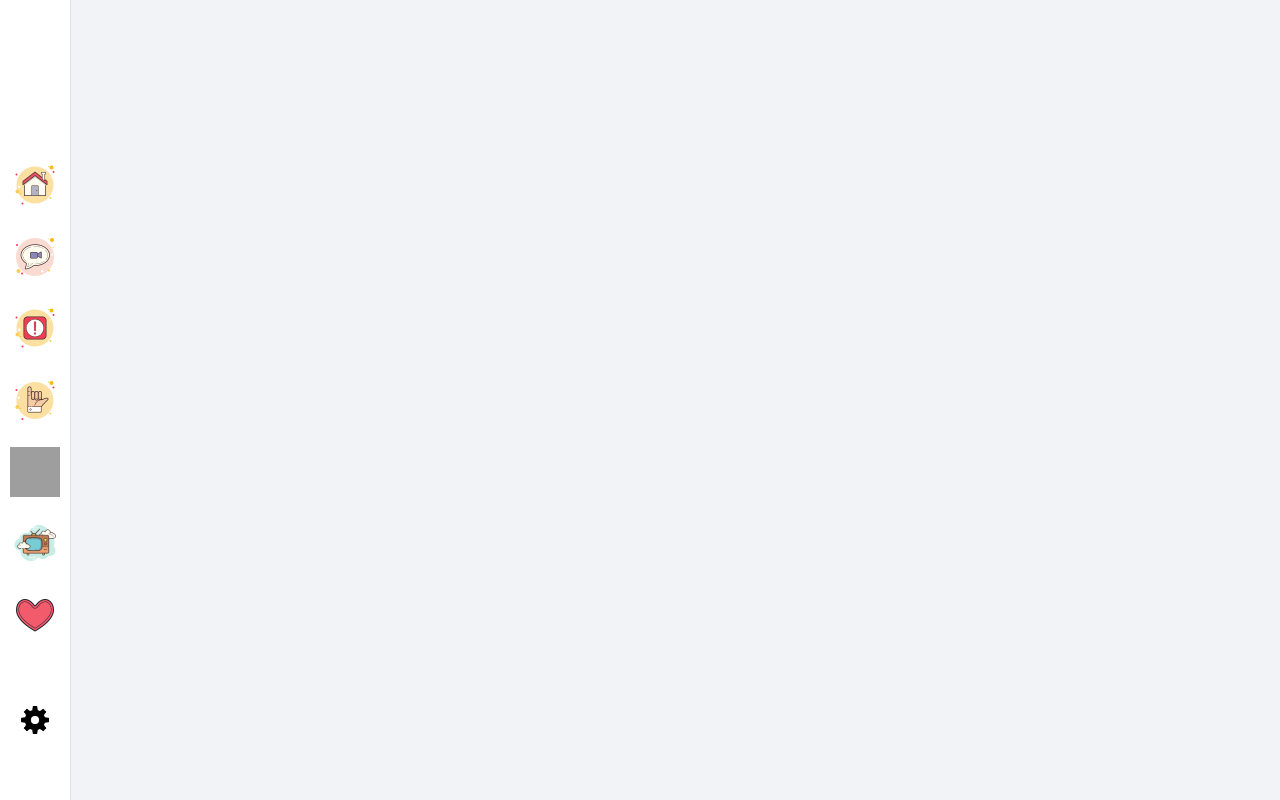
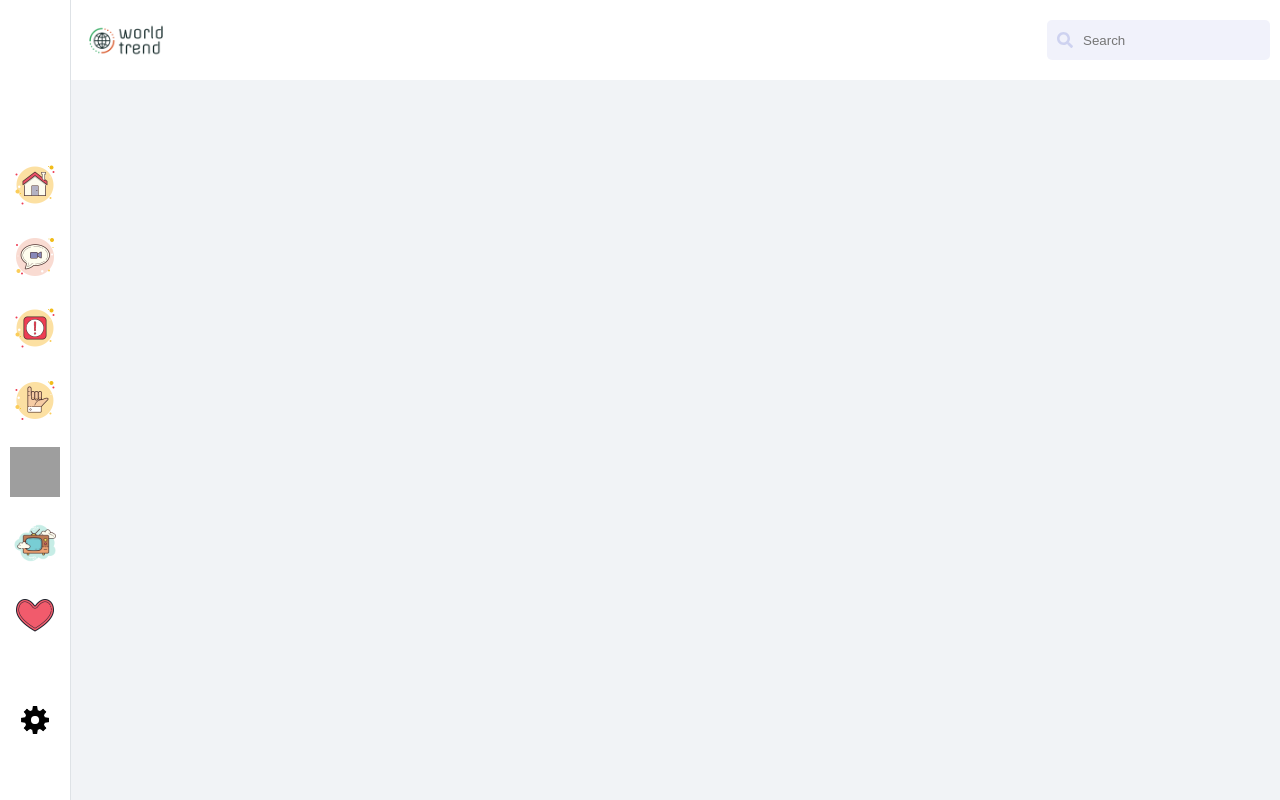
Before and after one commit to saeedeyvazy/world-trending-topics, a React (Create React App) app: page / in a window 1280 px wide. Built offline with nearby package versions, Linux system fonts and the light colour scheme; grey boxes are pictures that could not be loaded.

Commit message:
Add Header :star:

```diff
--- a/package.json
+++ b/package.json
@@ -3,6 +3,10 @@
 	"version": "0.1.0",
 	"private": true,
 	"dependencies": {
+		"@fortawesome/fontawesome-svg-core": "^1.2.35",
+		"@fortawesome/free-brands-svg-icons": "^5.15.3",
+		"@fortawesome/free-solid-svg-icons": "^5.15.3",
+		"@fortawesome/react-fontawesome": "^0.1.14",
 		"@reduxjs/toolkit": "^1.5.1",
 		"@testing-library/jest-dom": "^4.2.4",
 		"@testing-library/react": "^9.3.2",
--- a/src/constants/images.js
+++ b/src/constants/images.js
@@ -6,5 +6,6 @@ import LIKE from '../assets/images/icons8-heart-100.png'
 import FRIEND from '../assets/images/icons8-hang-10-100.png'
 import SAVE from '../assets/images/icons8-save-100.png'
 import TV from '../assets/images/icons8-retro-tv-150.png'
+import LOGO from '../assets/images/logo.png'
 
-export { SETTING, HOME, VIDEO, EVENT, LIKE, FRIEND, SAVE, TV }
+export { SETTING, HOME, VIDEO, EVENT, LIKE, FRIEND, SAVE, TV, LOGO }
--- a/src/pages/HomePage/index.jsx
+++ b/src/pages/HomePage/index.jsx
@@ -1,11 +1,69 @@
+import { faSearch } from '@fortawesome/free-solid-svg-icons'
+import { FontAwesomeIcon } from '@fortawesome/react-fontawesome'
 import React from 'react'
+import styled from 'styled-components'
 import Sidebar from '../../components/Sidebar'
+import { IMAGES } from '../../constants'
+
+const Content = styled.div`
+	display: flex;
+	flex-direction: column;
+	flex: 1;
+	height: 100%;
+	/* background-color: white; */
+`
+
+const HeaderContainer = styled.div`
+	display: flex;
+	background-color: white;
+	justify-content: space-between;
+	align-items: center;
+	height: 80px;
+	padding: 0 10px;
+`
+const LogoContainer = styled.div`
+	width: 90px;
+	height: 90px;
+	object-fit: contain;
+	img {
+		width: 100%;
+		height: 100%;
+	}
+`
+const SearchInputContainer = styled.div`
+	background-color: #a9b2e52b;
+	display: flex;
+	justify-content: center;
+	align-items: center;
+	height: 40px;
+	padding: 0 10px;
+	border-radius: 5px;
+`
+
+const SearchInput = styled.input`
+	border: none;
+	background-color: transparent;
+	margin-left: 10px;
+	color: #a9b2e5ff;
+`
 
 function HomePage() {
 	return (
-		<div>
+		<>
 			<Sidebar />
-		</div>
+			<Content>
+				<HeaderContainer>
+					<LogoContainer>
+						<img src={IMAGES.LOGO} alt='world-trend-logo' />
+					</LogoContainer>
+					<SearchInputContainer>
+						<FontAwesomeIcon color='#a9b2e57d' icon={faSearch} size='1x' />
+						<SearchInput placeholder='Search' />
+					</SearchInputContainer>
+				</HeaderContainer>
+			</Content>
+			{/* <Profile /> */}
+		</>
 	)
 }
 
```
Also changed, not shown: src/constants/index.js (+12 -1 lines), src/assets/images/logo.png (added), 1 other file (tests, documents, lock files or other folders). Lines whose indentation alone changed are shown as unchanged.
